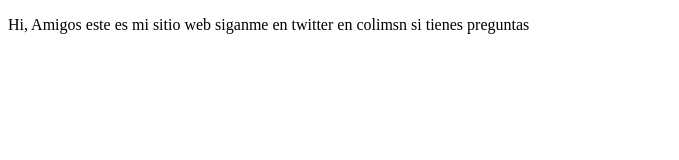
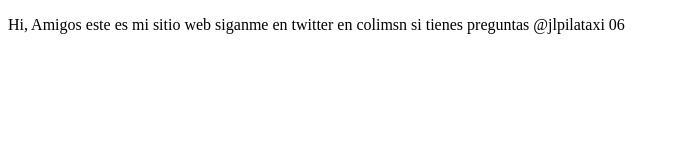
Before and after one commit to jlpilataxi16/proyectoDemoCursoPrework, a plain HTML site: page index.html in a window 1280 px wide. Shown: the whole page, without its empty margins (0-679 px from the left). Drawn offline with Linux system fonts and the light colour scheme.

Commit message:
second commit

```diff
--- a/index.html
+++ b/index.html
@@ -10,6 +10,8 @@
    <p>
        Hi, Amigos este es mi sitio web
        siganme en twitter en colimsn si tienes preguntas
+       @jlpilataxi
+       06
    </p>
 </body>
 </html>
```
